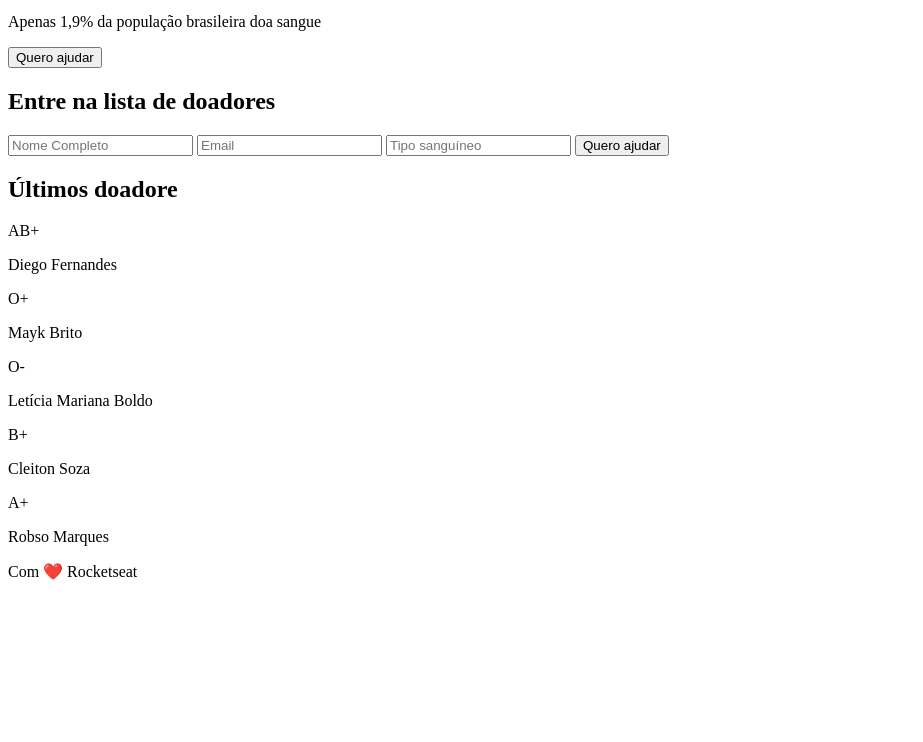
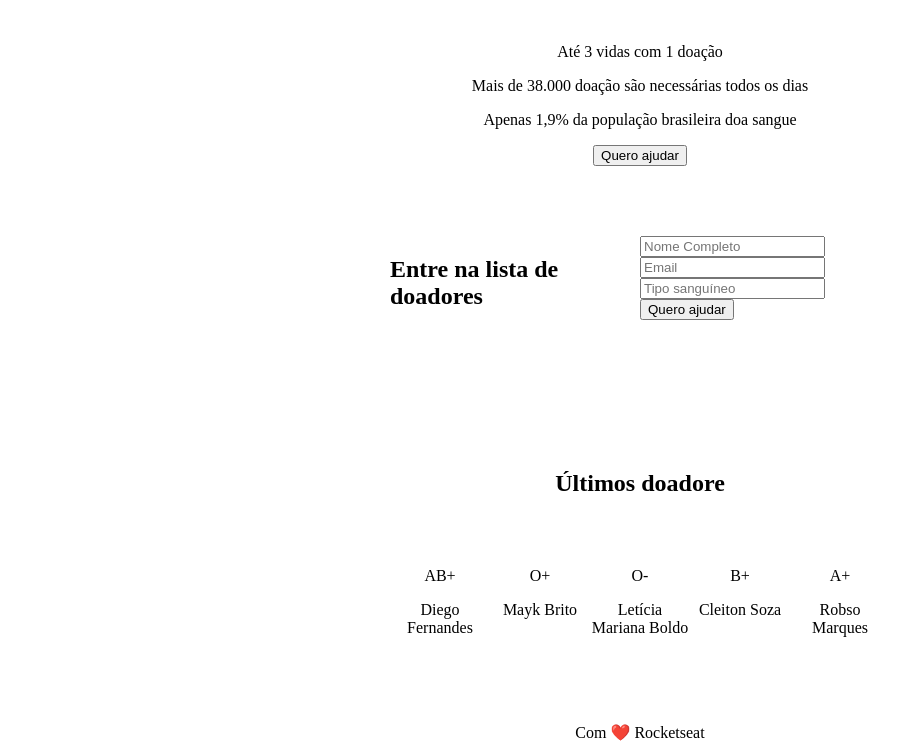
Before and after one commit to LeticiaMBoldo/MaratonaDev, a plain HTML site: page index.html in a window 1280 px wide. Shown: the part 182-924 px from the top of the page, without its empty margins (0-923 px from the left). Before the commit the page ends 800 px from the top, so only its background shows below. Drawn offline with Linux system fonts and the light colour scheme.

Commit message:
começo da aula de css
entendendo tags css e como elas funcionam

```diff
--- a/index.html
+++ b/index.html
@@ -11,6 +11,8 @@
     <!--É onde fica as informações mais importantes, sem ele é impossivel configurar o documento-->
     <!--São configurações da minha página-->
     <title>Doe vida! Doe sangue!</title>
+    <link rel="stylesheet" href="style.css">
+    <!--rel = tipo de relacionamento, tipo estylesheet-->
 </head>
 
 <body>
--- /dev/null
+++ b/style.css
@@ -0,0 +1,60 @@
+/*
+Cascading stylesheet
+fOLHA DE ESTILO EM CASCATA
+*/
+
+html, body{
+    margin: 0;
+}
+
+body{
+    display:flex;
+    flex-direction: column;
+    /*diferente do grid, esse elemento só pode tranalhar de uma forma ou de outra
+    */
+
+    height: 100vh;
+}
+
+footer{
+    margin-top: auto;
+}
+
+/*alinhamentos , espaçamentos, larguras e alturas*/
+
+/*quando as informações forem iguais, pode-se faze rigual ao exemplo abaixo, as informações não ficam repetidas*/
+header, main, footer{
+    text-align: center;
+}
+
+header, h1, main, h2{
+    margin-bottom: 70px;
+}
+
+.donors{
+    display: grid;
+    grid-template-columns: 1fr 1fr 1fr 1fr 1fr;
+    /*a propriedade display é a maneira como o css vai mostrar elementos na pagina, exemplo de display, inline, block, pense nele como o conteudo será apresentado pelo navegador, grid vai aparecer em colunas, linhas.
+        grid-template-columns: quantidade de colunas presentes no grid;
+        grid-template-rows: a quantidade de linhas presentes no grid;
+        1fr -> torna a coluna flexicivel, assim nenhum elemento toma o lugar do outro*/
+
+}
+
+/*quando se colocar section.form se coloca mais força em cima do form, se um elemento for mais forte que o outro o que tem mais força ganha, portanto se colocar um form branco e section.form vermelho, ele vai pegar a cor do vermelho por causa que a section.form é mais "forte" que so o .form*/
+.form{
+    display: grid;
+    grid-template-columns: 1fr 1fr;
+
+}
+
+header, .form, main{
+    /*espaçamento com margem*/
+    /*a ordem dos margens é top, right, bottom and left*/
+    margin: 0 auto 70px auto;
+
+    /*limites dos elementos na pagina*/
+    width: 90%;
+    max-width: 500px;
+
+}
```
